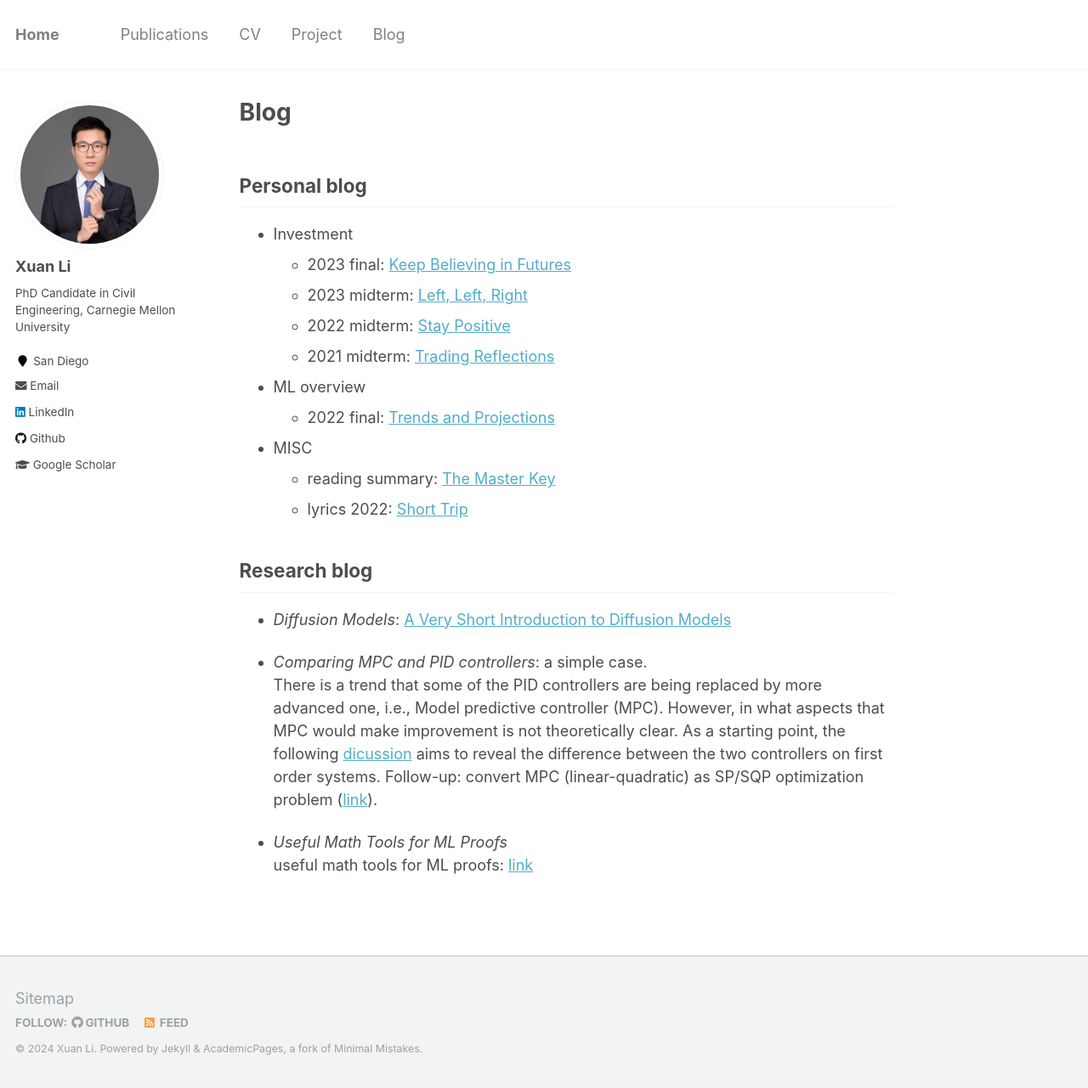
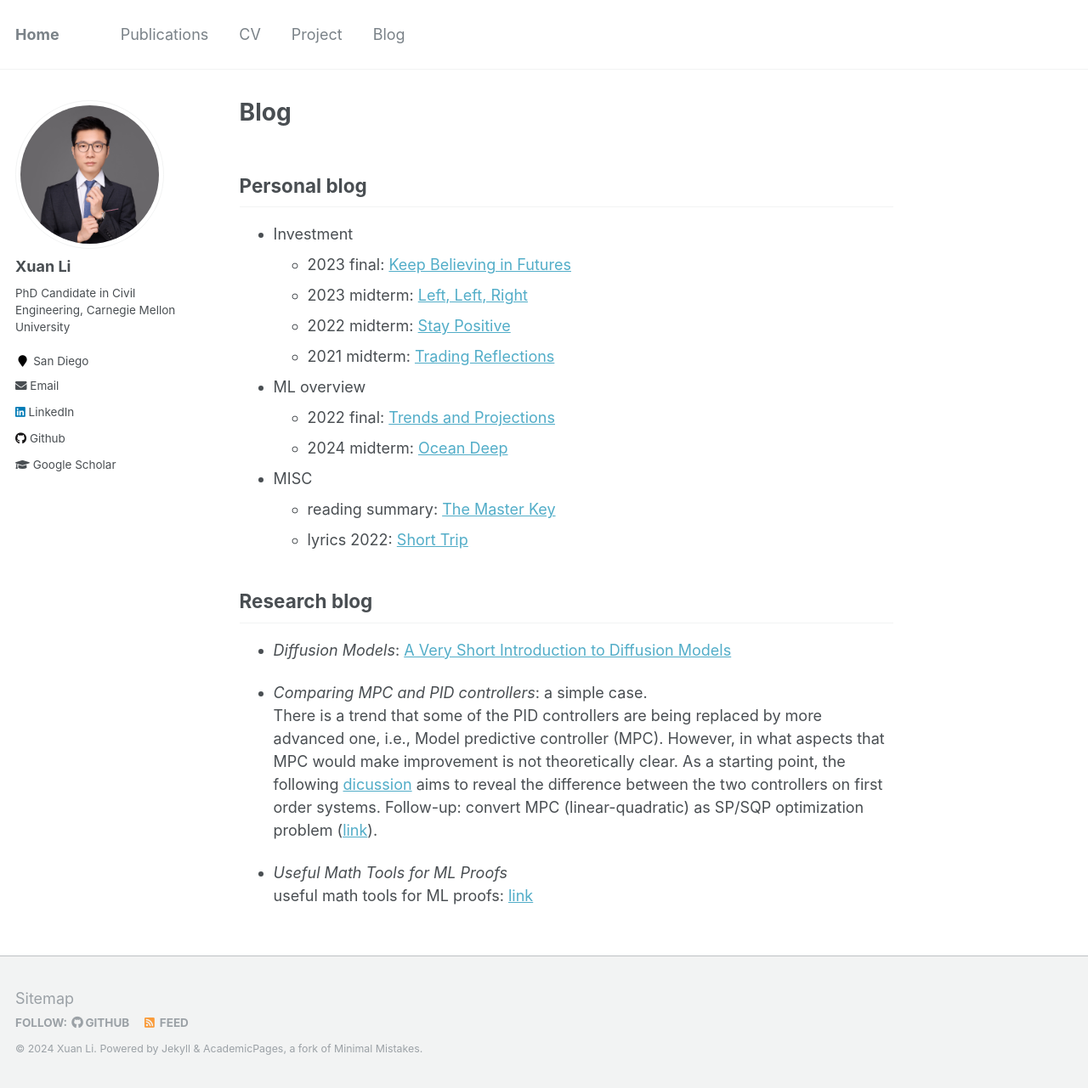
Before and after one commit to milanlx/milanlx.github.io, a Jekyll site: the page built from _pages/blog.md, in a window 1280 px wide and 1281 px high. Shown: the whole window at 85% size. Built offline with Jekyll 4.4.1, drawn with Linux system fonts in a browser that asks for light colours.

Commit message:
Update blog.md

```diff
--- a/_pages/blog.md
+++ b/_pages/blog.md
@@ -14,6 +14,7 @@ Personal blog
 
 * ML overview
   - 2022 final: [Trends and Projections](https://milanlx.github.io/files/blogs/ML_thoughts_2022.pdf)
+  - 2024 midterm: [Ocean Deep](https://milanlx.github.io/files/blogs/ML_thoughts_2024.pdf)
 
 * MISC
   - reading summary: [The Master Key](https://milanlx.github.io/files/blogs/the_master_key.pdf)
```
